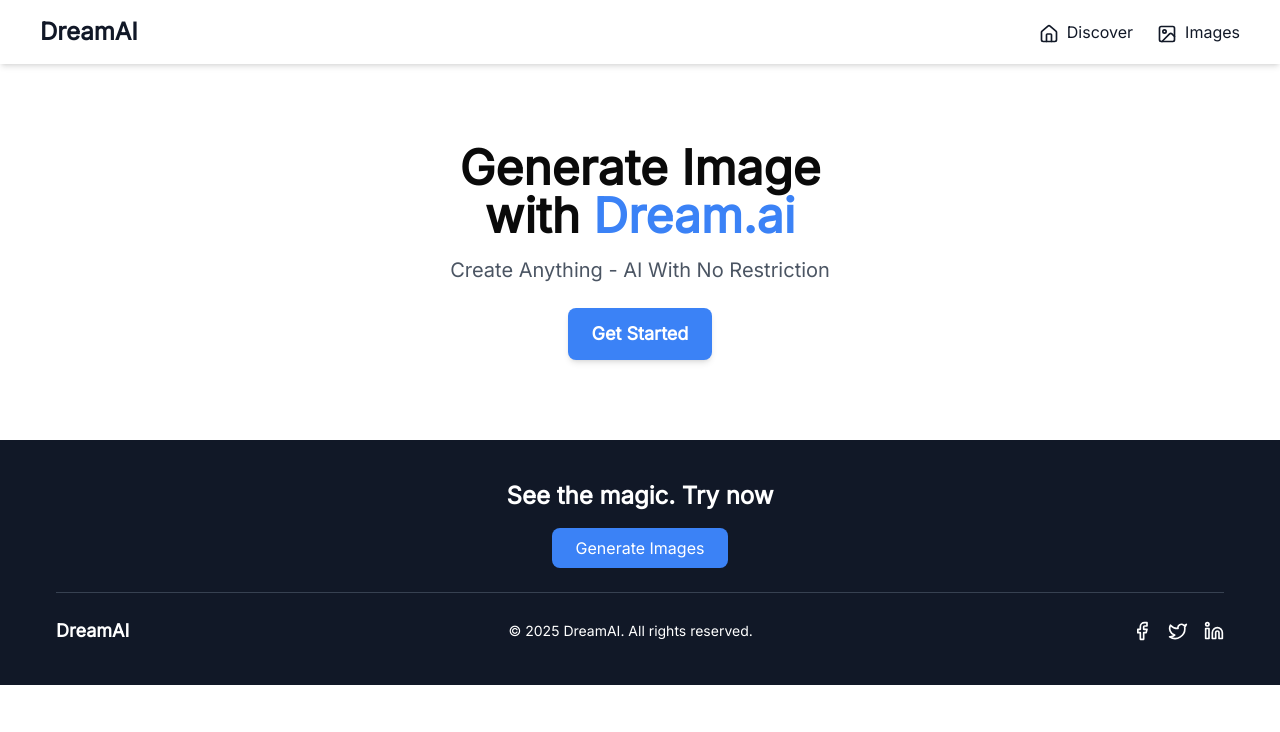
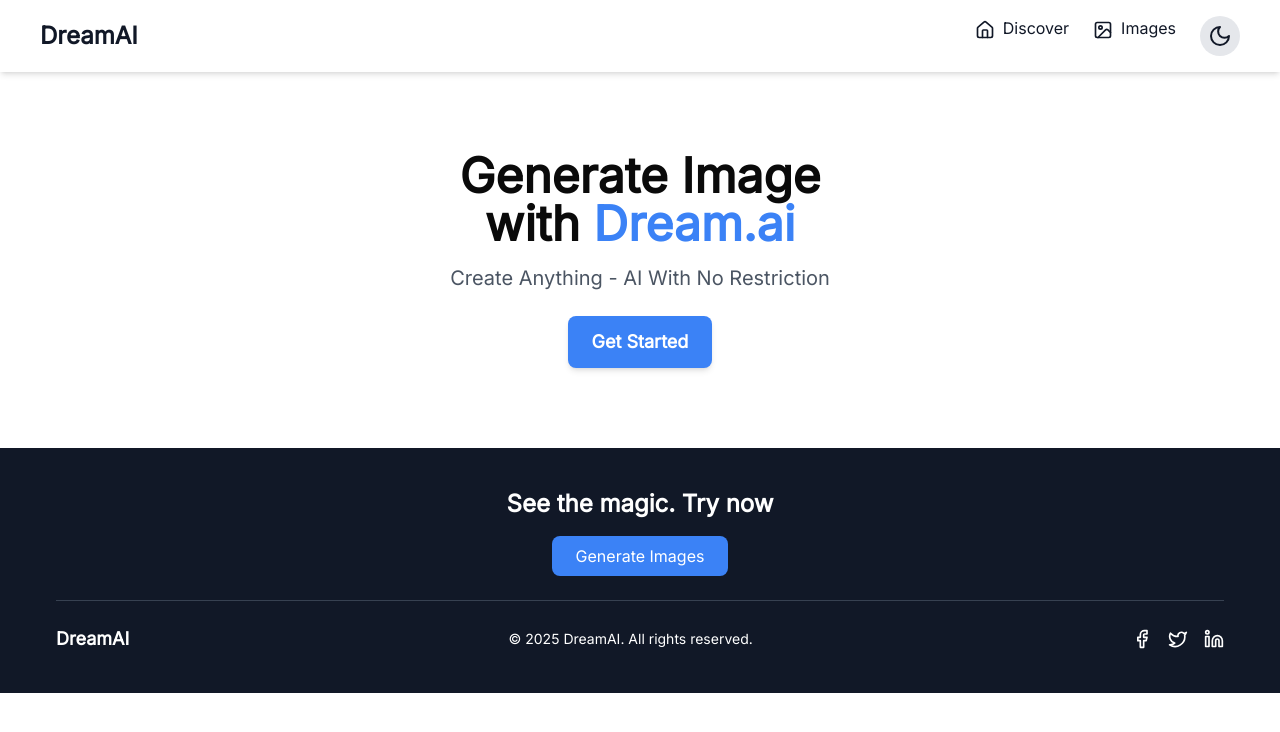
Before and after one commit to mdsajalali/dream-ai-client, a Next.js app: page / in a window 1280 px wide. Shown: the top 732 px of the page. Built offline with nearby package versions, Linux system fonts and the light colour scheme.

Commit message:
add: theme functionality

```diff
--- a/src/components/core/theme.tsx
+++ b/src/components/core/theme.tsx
@@ -1,37 +1,48 @@
 "use client";
 
 import { useEffect, useState } from "react";
+import { Sun, Moon } from "lucide-react";
 
 const DarkModeToggle = () => {
-  const [isDark, setIsDark] = useState(false);
+  const [isDark, setIsDark] = useState<boolean | null>(null);
 
   useEffect(() => {
-    // Check the user's system preference on initial load
-    const isDarkMode = window.matchMedia(
+    const savedTheme = localStorage.getItem("theme");
+    if (savedTheme) {
+      setIsDark(savedTheme === "dark");
+    } else {
+      const prefersDark = window.matchMedia(
         "(prefers-color-scheme: dark)"
       ).matches;
-    setIsDark(isDarkMode);
+      setIsDark(prefersDark);
+    }
   }, []);
 
   useEffect(() => {
-    // Toggle dark mode class on <html> element
+    if (isDark !== null) {
       if (isDark) {
         document.documentElement.classList.add("dark");
+        localStorage.setItem("theme", "dark");
       } else {
         document.documentElement.classList.remove("dark");
+        localStorage.setItem("theme", "light");
+      }
     }
   }, [isDark]);
 
+  if (isDark === null) return null;
+
   return (
-    <div>
     <button
-        onClick={() => setIsDark((prev) => !prev)}
-        className="p-2 bg-gray-800 text-white rounded"
+      onClick={() => setIsDark(!isDark)}
+      className="p-2 rounded-full bg-gray-200 dark:bg-gray-800 transition-all"
     >
-        Toggle Dark Mode
+      {isDark ? (
+        <Sun className="w-6 h-6 text-yellow-500" />
+      ) : (
+        <Moon className="w-6 h-6 text-gray-900" />
+      )}
     </button>
-      <p className="text-black dark:text-white">Lorem ipsum dolor sit amet consectetur adipisicing elit. Ut impedit quasi illum sequi adipisci? Fugiat porro dolores architecto officia illo.</p>
-    </div>
   );
 };
 
--- a/src/components/shared/Navbar.tsx
+++ b/src/components/shared/Navbar.tsx
@@ -6,6 +6,7 @@
 import { useState, useEffect, useRef } from "react";
 import { Menu, X, Home, Image as ImageIcon } from "lucide-react";
 import Link from "next/link";
+import DarkModeToggle from "../core/theme";
 
 const Navbar = () => {
   const [isOpen, setIsOpen] = useState(false);
@@ -51,6 +52,8 @@ const Navbar = () => {
             <ImageIcon size={20} className="inline mr-2" />
             Images
           </Link>
+           {/* Theme */}
+           <DarkModeToggle />
         </nav>
 
         {/* Mobile Menu Icon */}
```
Lines whose indentation alone changed are shown as unchanged.
